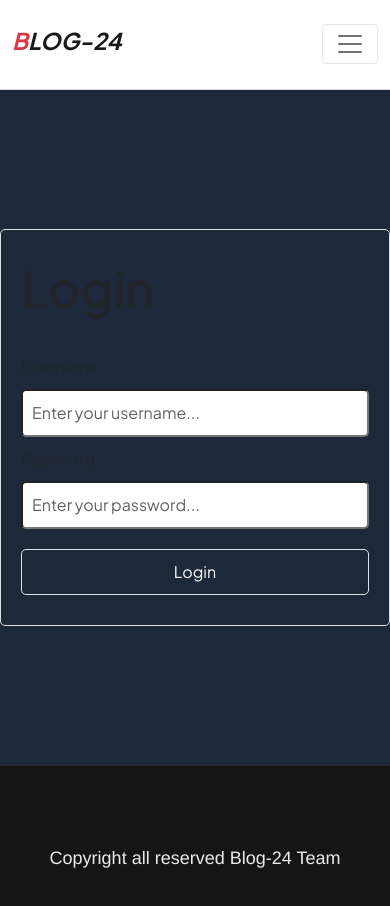
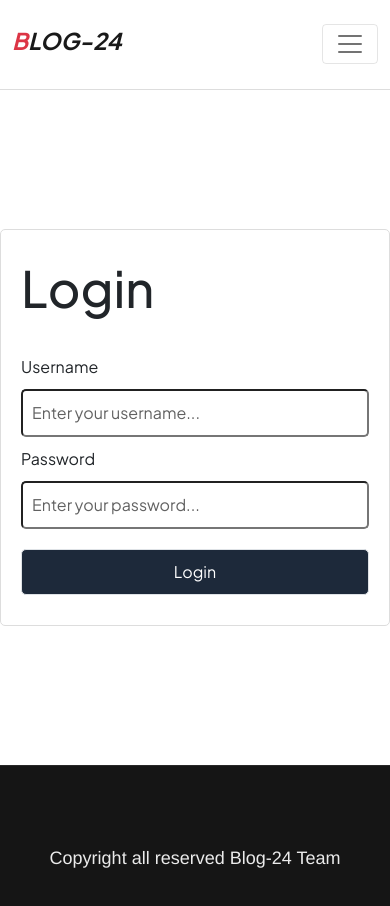
Before and after one commit to Rayhan-abdullha/full-stack-blogsite, a React (Vite) app: page /login in a window 390 px wide. Shown: the top 906 px of the page. Built offline with nearby package versions, Linux system fonts and the light colour scheme.

Commit message:
some fetures updateed

```diff
--- a/src/pages/logIn/logIn.css
+++ b/src/pages/logIn/logIn.css
@@ -47,9 +47,9 @@
 }
 
 @media screen and (max-width: 400px) {
-  .login {
-    background:#1d293a;
-  }
+  .registerWrapper, .registerInput, .registerButton {
+    width: 80%;
+}
   .loginInput {
     width: 100%;
   }
```
